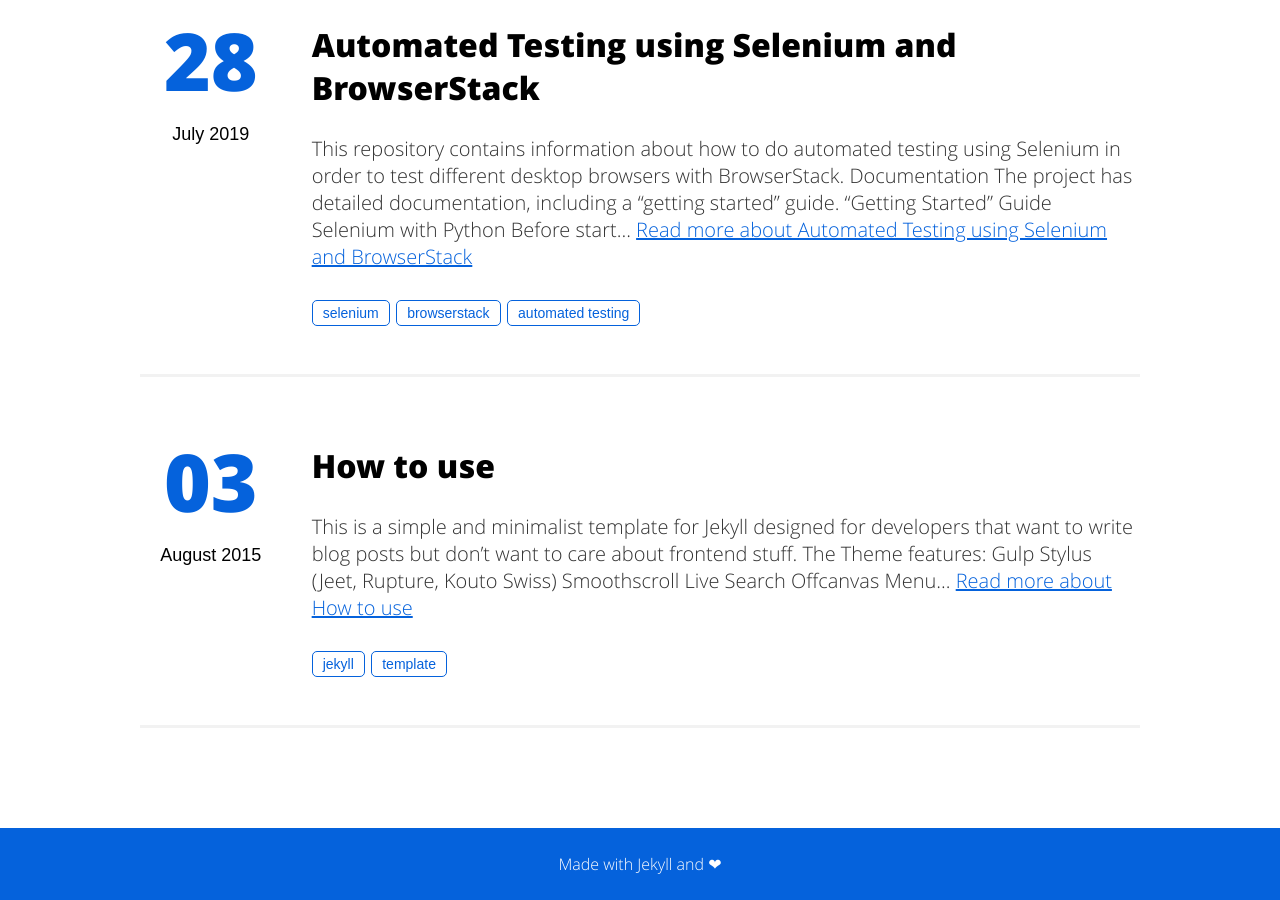
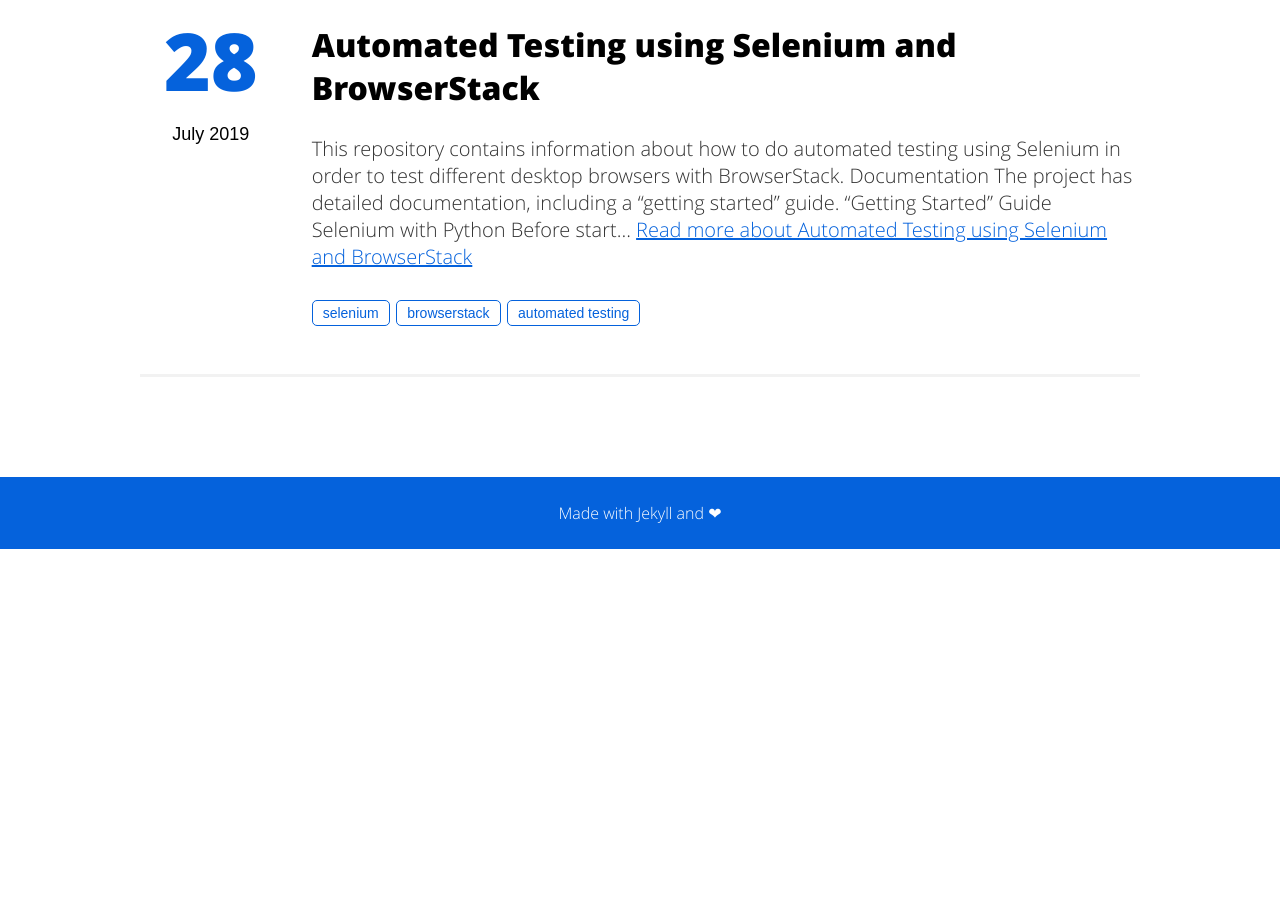
Before and after one commit to JuliaTorrejon/juliatorrejon.github.io, a Jekyll site: the page built from index.html, in a window 1280 px wide and 900 px high, scrolled down 944 px. Built offline with Jekyll 4.4.1, drawn with Linux system fonts in a browser that asks for light colours; a file with an impossible date is left out; after the commit the page ends 1493 px from its top, so only the background shows below that.

Commit message:
Update 2019-04-21-how-to-use.md

```diff
--- a/_posts/2019-04-21-how-to-use.md
+++ b/_posts/2019-04-21-how-to-use.md
@@ -1,7 +1,7 @@
 ---
 layout: post
 title: "How to use"
-date: 2015-08-03 03:32:44
+date:
 image: '/assets/img/'
 description: 'First steps to use this template'
 tags:
```
